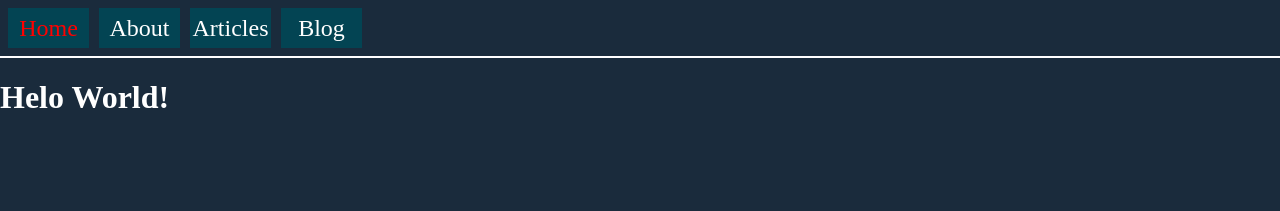
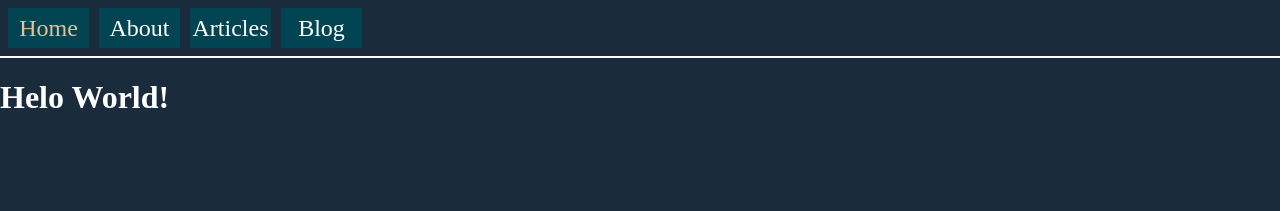
Before and after one commit to Magicalbat/magicalbat.github.io, a Jekyll site: the page built from index.html, in a window 1280 px wide. Shown: the top 211 px of the page. Built offline with Jekyll 4.4.1, drawn with Linux system fonts in a browser that asks for light colours.

Commit message:
Fix top-nav-selected color

```diff
--- a/_includes/navigation.html
+++ b/_includes/navigation.html
@@ -1,6 +1,6 @@
 <nav class="top-nav">
     {% for item in site.data.navigation %}
-    <a href="{{ item.link }}" {% if page.url == item.link or page.categories contains item.category %} style="color: red;" class="top-nav-link top-nav-selected" {% else %} class="top-nav-link" {% endif %}>
+    <a href="{{ item.link }}" {% if page.url == item.link or page.categories contains item.category %} class="top-nav-link top-nav-selected" {% else %} class="top-nav-link" {% endif %}>
         {{ item.name }}
     </a>
     {% endfor %}
```
